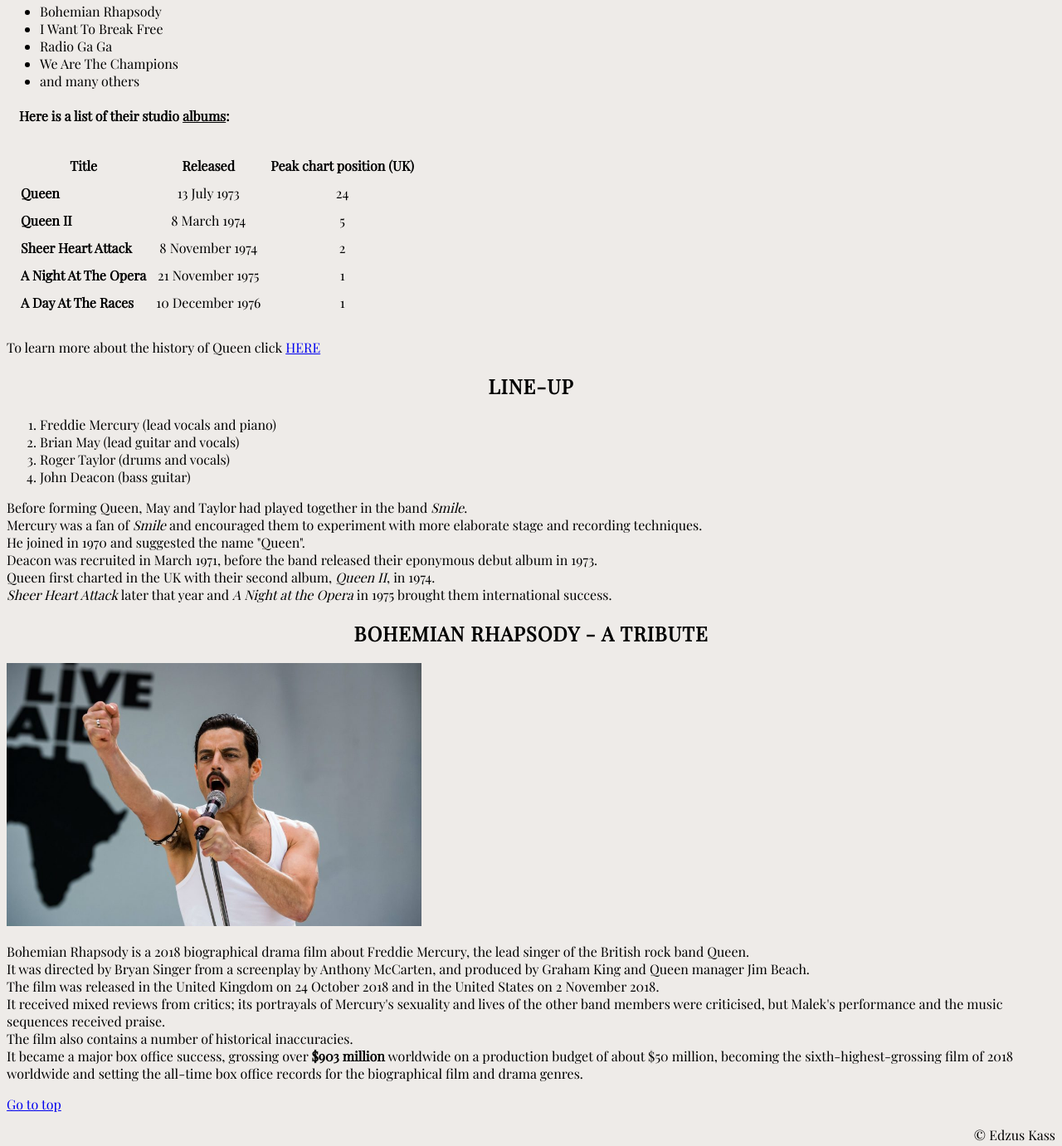
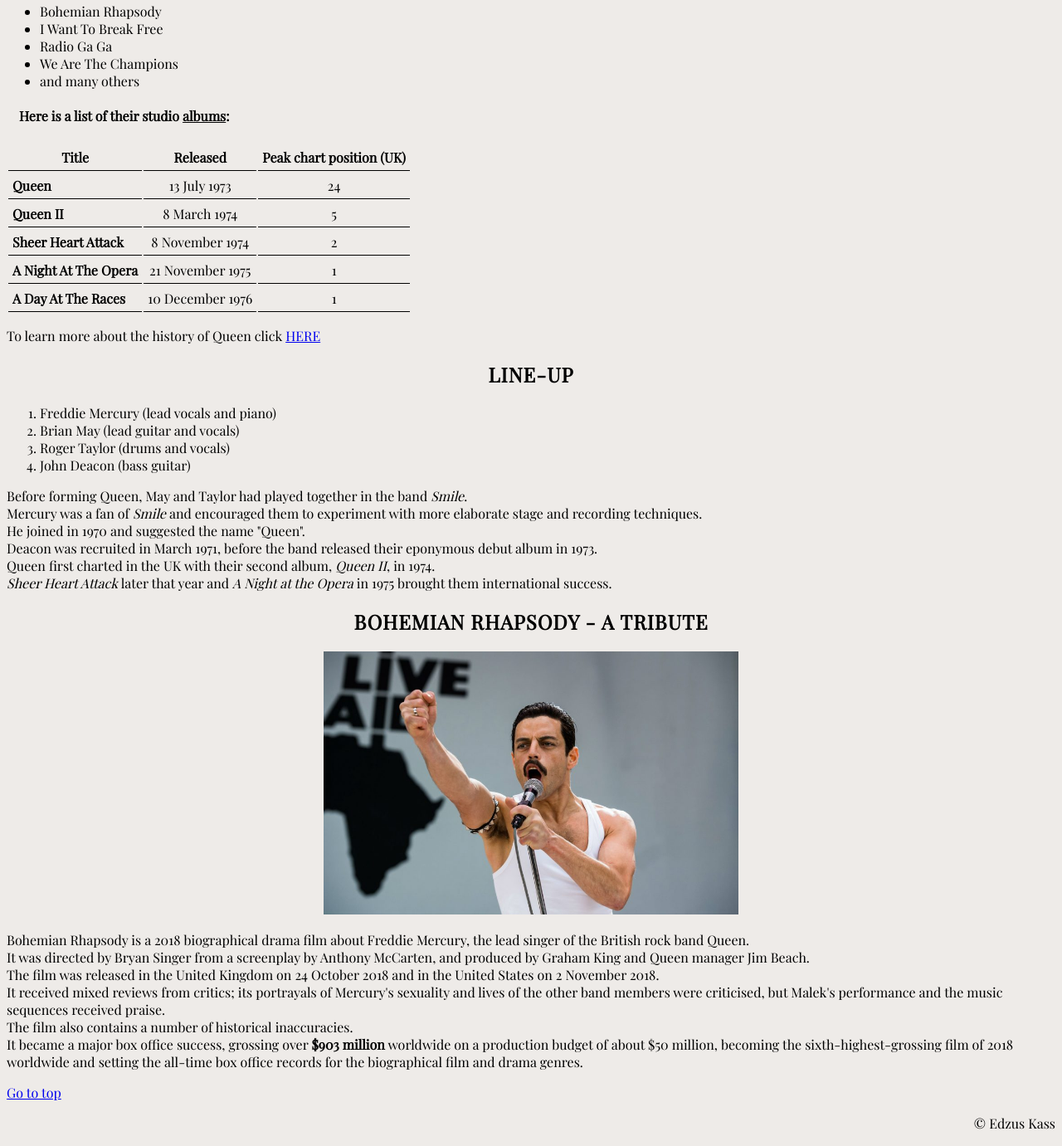
Before and after one commit to kassedzus/Edzus_Kass_HW1, a plain HTML site: page index.html in a window 1280 px wide. Shown: the part 398-1779 px from the top of the page at 83% size. Drawn offline with nearby package versions, Linux system fonts and the light colour scheme.

Commit message:
added classes to images and divs

```diff
--- a/index.html
+++ b/index.html
@@ -15,7 +15,7 @@
         <header>
             <h1 id="top">Queen</h1>
             <h1>The Best British Rockband</h1>
-            <img src="images/Queen_old.jpg" alt="Queen (Black&White)" width="500">
+            <img src="images/Queen_old.jpg" alt="Queen (Black&White)" width="500" class="center-image">
         </header>
     </div>
     <main>
@@ -113,9 +113,11 @@
                 international
                 success. </p>
         </div>
-        <div>
+        <div class="center-image">
             <h2>Bohemian rhapsody - a tribute</h2>
-            <img src="images/Queen_live_aid.jpg" alt="Remi Malek as Freddy Mercury" width="500"><br>
+            <img src="images/Queen_live_aid.jpg" alt="Remi Malek as Freddy Mercury" width="500"
+                class="center-image"><br>
+        </div>
         <p>Bohemian Rhapsody is a 2018 biographical drama film about Freddie Mercury, the lead singer of the
             British
             rock band Queen. <br>It was directed by Bryan Singer from a screenplay by Anthony McCarten, and produced
@@ -134,7 +136,7 @@
             becoming the sixth-highest-grossing film of 2018 worldwide and setting the all-time box office records
             for
             the biographical film and drama genres.</p>
-        </div>
+
     </main>
     <footer>
         <a href=#top>Go to top</a>
--- a/styles/style1.css
+++ b/styles/style1.css
@@ -1,9 +1,6 @@
 body {
     background-color: rgb(238, 235, 232);
     font-family: 'Playfair Display', serif;
-}
-.songs, .albums {
-    color: black;
 }
 .list-title {
     line-height: 2em;
@@ -12,9 +9,6 @@ body {
 }
 header {
     text-align: center;
-}
-span {
-    text-transform: uppercase;;
 }
 #top {
     font-size: 5em;
@@ -34,15 +28,10 @@ span {
 table {
     text-align: center;
 }
-table {
-    padding: 10px;
-}
 th, td {
     padding: 5px;
+    border-bottom: 1px solid black;
 }
-/* img {
-    display: block;
-    margin-left: auto;
-    margin-right: auto;
-    width: 50%;
-} */
+.center-image {
+    text-align: center;
+}
```
Lines whose indentation alone changed are shown as unchanged.
